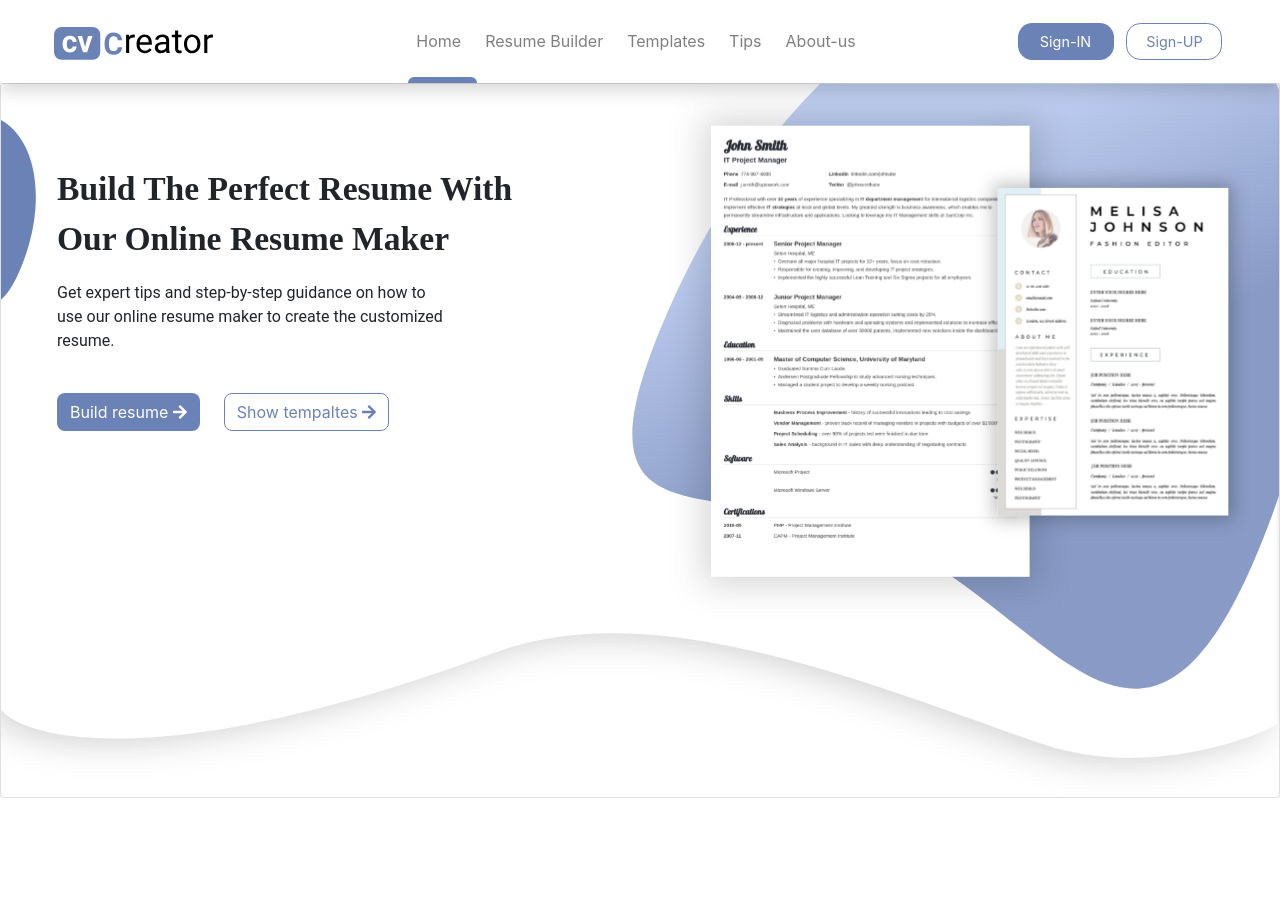
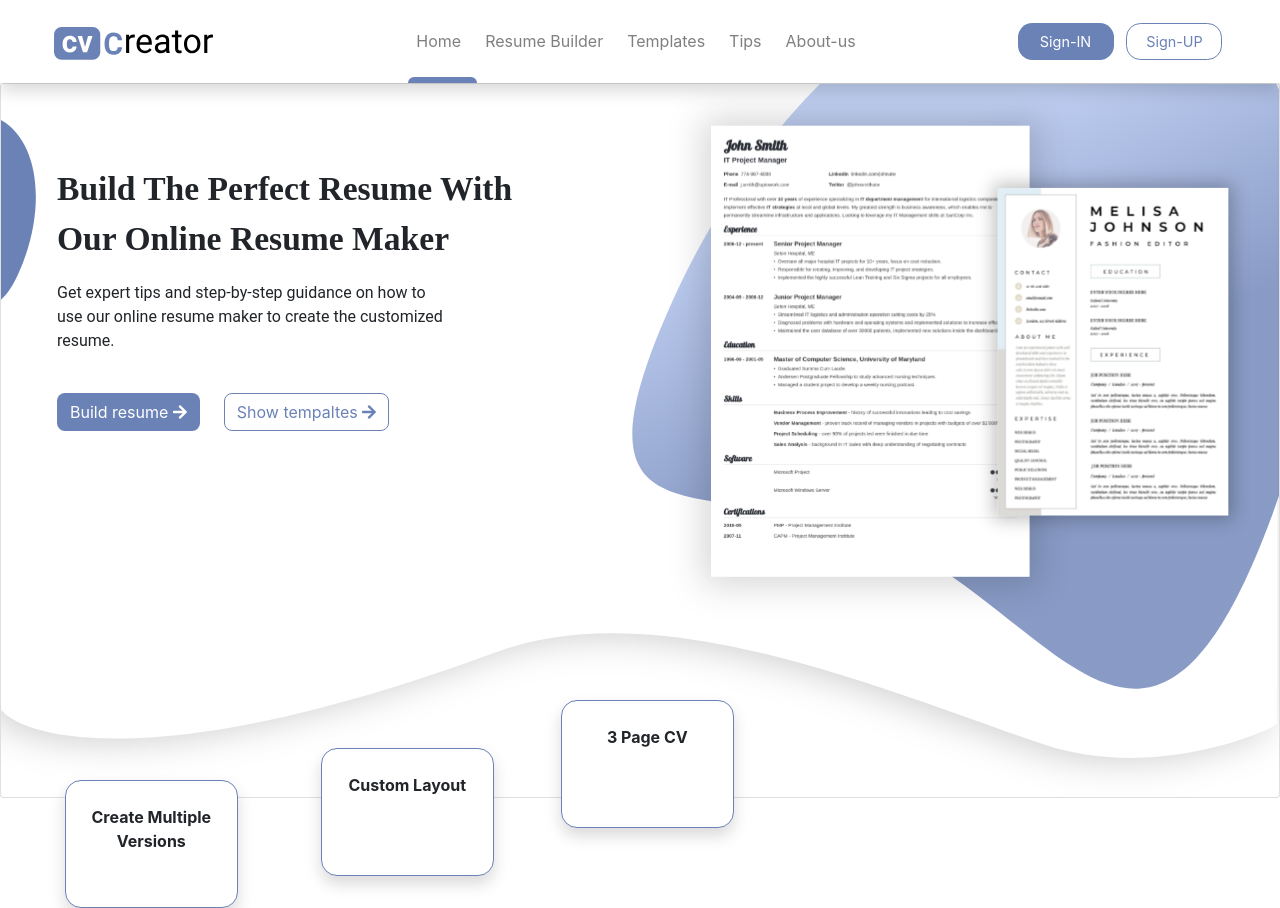
Before and after one commit to sohaila-mohamed/CV-Creator-ClientSide, a React (Create React App) app: page / in a window 1280 px wide. Before the commit the page ends 800 px from the top, so only its background shows below. Built offline with nearby package versions, Linux system fonts and the light colour scheme.

Commit message:
Adding 3 boxs to hero section

```diff
--- a/src/components/Home/Home.css
+++ b/src/components/Home/Home.css
@@ -30,6 +30,33 @@
 .text-color {
   color: #6b82b7 !important;
 }
+
+.Floating-card {
+  border-radius: 1em !important;
+  background-color: white !important;
+  border: 1px solid #6b82b7 !important;
+  margin-right: 4em;
+  font-weight: bold;
+  width: 16ch;
+  text-align: center;
+  height: 8em;
+}
+#f-card-1 {
+  position: absolute;
+  top: 43.5em;
+  left: 4em;
+}
+#f-card-2 {
+  position: absolute;
+  top: 41.5em;
+  left: 20em;
+}
+#f-card-3 {
+  position: absolute;
+  top: 38.5em;
+  left: 35em;
+}
+/* git push origin adding-home */
 @media (max-width: 991.98px) {
   .font {
     font-size: 1.5rem;
--- a/src/components/Home/Home.jsx
+++ b/src/components/Home/Home.jsx
@@ -8,7 +8,7 @@ function Home() {
   return (
     <Fragment>
       <div className="card position-relative">
-        <img src={hero} alt="hero" className="img-fluid w-100" />
+        <img src={hero} alt="hero" className="img-fluid w-100" id="heroimg" />
         <div className="card-img-overlay card-center-text p-0">
           <p className="font">
             Build The Perfect Resume With Our Online Resume Maker
@@ -25,6 +25,17 @@ function Home() {
             <FontAwesomeIcon icon={faArrowRight}></FontAwesomeIcon>
           </Button>
         </div>
+        <div className="position-absolute d-flex">
+          <div className="Floating-card p-4 shadow" id="f-card-1">
+            Create Multiple Versions
+          </div>
+          <div className="Floating-card p-4 shadow" id="f-card-2">
+            Custom Layout
+          </div>
+          <div className="Floating-card p-4 shadow" id="f-card-3">
+            3 Page CV
+          </div>
+        </div>
       </div>
     </Fragment>
   );
```
